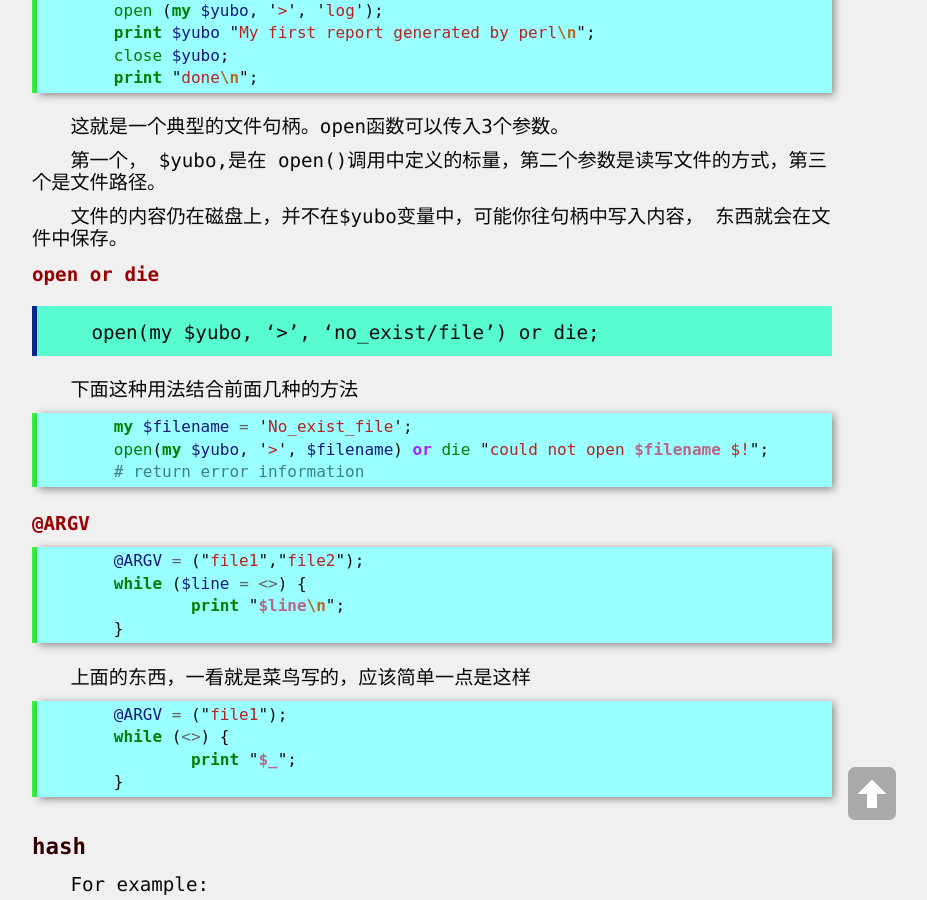
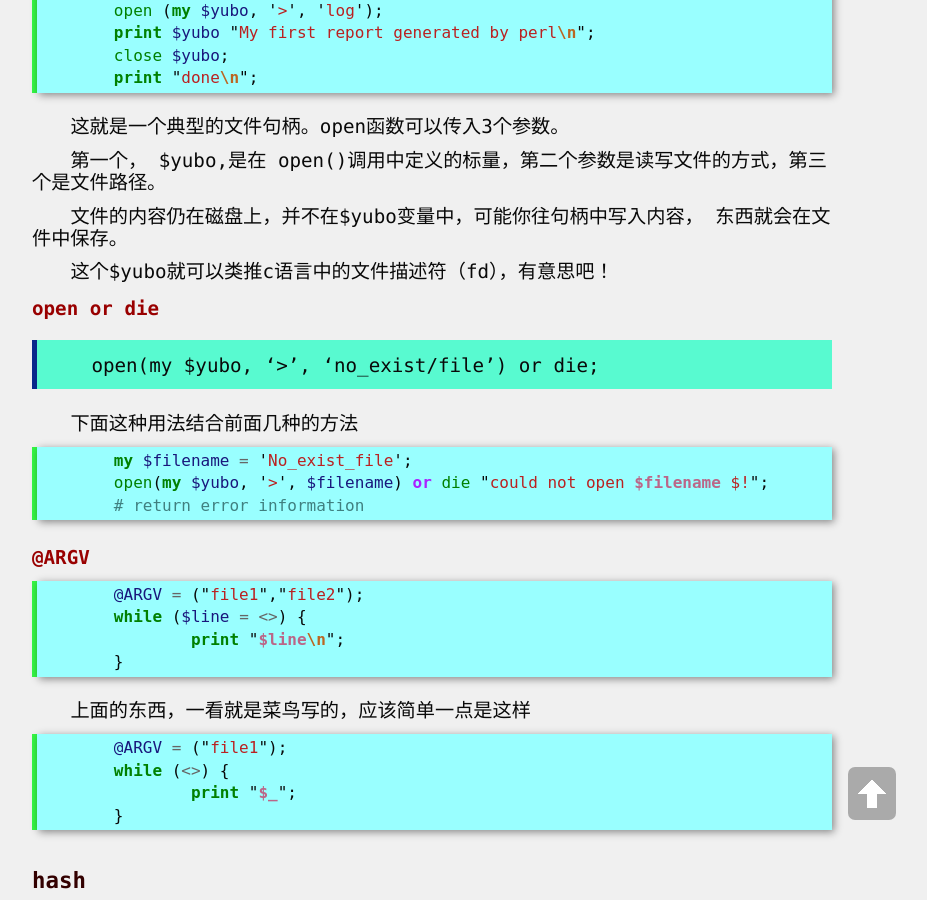
Before and after one commit to yuzibo/yuzibo.github.io, a Jekyll site: the page built from _posts/2014-11-24-Perl.md, in a window 1280 px wide and 900 px high, scrolled down 8333 px. Shown: the whole window, without its empty margins (208-1135 px from the left). Built offline with Jekyll 4.4.1, drawn with Linux system fonts in a browser that asks for light colours; comment, search, counter and statistics services are not loaded.

Commit message:
modify perl

```diff
--- a/_posts/2014-11-24-Perl.md
+++ b/_posts/2014-11-24-Perl.md
@@ -451,6 +451,8 @@ linux kernel and others, and lack of indpendent of thinking.
 文件的内容仍在磁盘上，并不在$yubo变量中，可能你往句柄中写入内容，
 东西就会在文件中保存。
 
+这个$yubo就可以类推c语言中的文件描述符（fd），有意思吧！
+
 ### open or die
 
 >open(my $yubo, '>', 'no_exist/file') or die;
```
